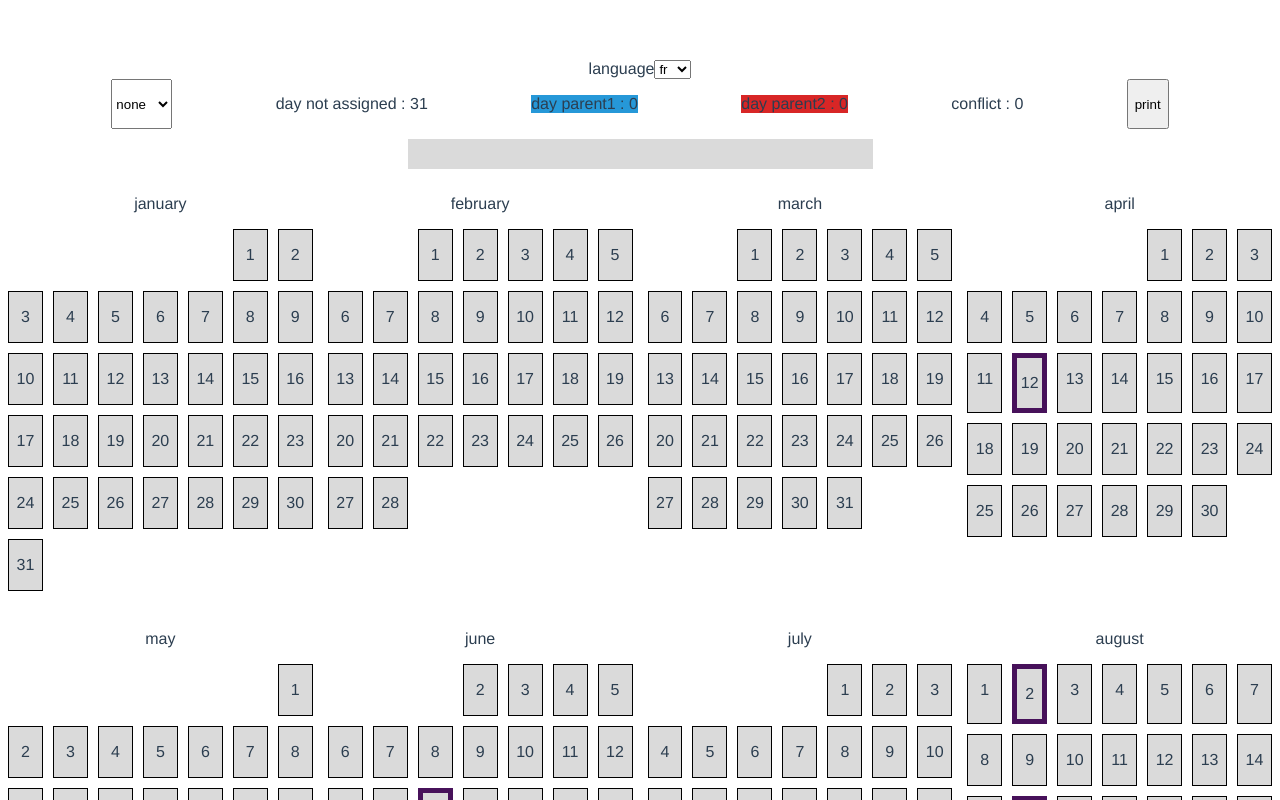
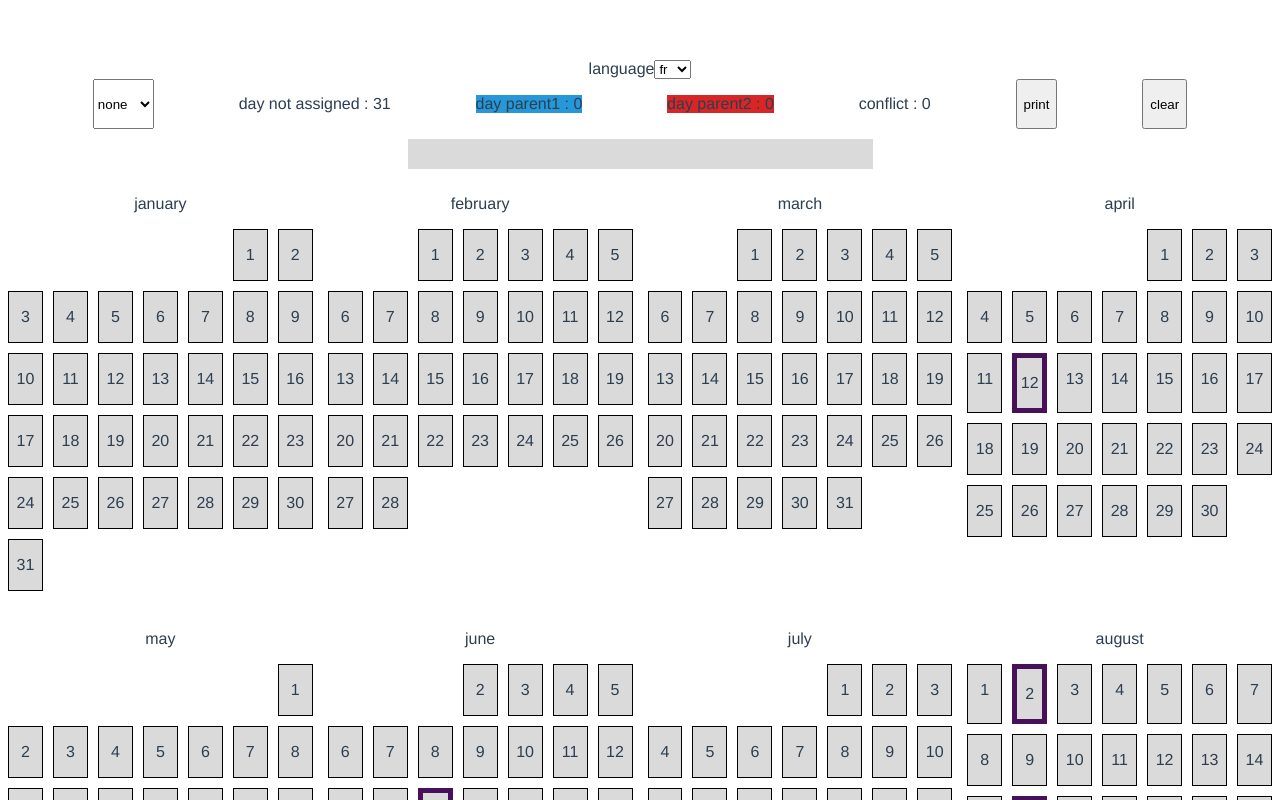
Before and after one commit to jeremybourqui/TBCalendrier, a Vue app: page / in a window 1280 px wide. Shown: the top 800 px of the page. Built offline with nearby package versions, Linux system fonts and the light colour scheme.

Commit message:
add clear functionnality

```diff
--- a/src/App.vue
+++ b/src/App.vue
@@ -1,5 +1,5 @@
 <script setup>
-import { ref, watchEffect } from "vue";
+import { ref, watchEffect, onMounted } from "vue";
 import Count from "./components/Count.vue";
 import DayShortcut from "./components/DayShortcut.vue";
 import { year } from "./assets/year.js";
@@ -25,6 +25,21 @@
 
 //print
 let print = () => window.print();
+
+let clear = ref(false);
+
+//define a function to assign clear to false and then to true after a while
+let clearDay = () => {
+  clear.value = false;
+  neutralDay.value = 0;
+  parent1Day.value = 0;
+  parent2Day.value = 0;
+  conflict.value = 0;
+
+  setTimeout(() => {
+    clear.value = true;
+  }, 10);
+};
 
 //update the selected day
 let updateDayState = (newState, dayClicked, monthNumber) => {
@@ -64,11 +79,7 @@
 });
 
 
-
-
-// localStorage.clear();
 // a loop that goes through each day of year
-
 
 let updateYear = () => {
   for (let i = 0; i < year.months.length; i++) {
@@ -82,7 +93,7 @@
 };
 
 if(localStorage.length === 0) {
-  console.log(localStorage.length);;
+  // console.log(localStorage.length);;
   updateYear();
 } else {
   console.log('plein');;
@@ -119,6 +130,7 @@
     </p>
     <p>{{ t("conflict") }} : {{ conflict }}</p>
     <button class="print" @click="print()">{{ t("print") }}</button>
+    <button class="print" @click="clearDay()">{{ t("clear") }}</button>
   </div>
   <Count
     :neutral-day="neutralDay"
@@ -148,6 +160,7 @@
           <div class="month">
             <template v-for="(day, indexDay) in month.days">
               <DayShortcut
+                :clear="clear"
                 :day-number="month.days[indexDay].day"
                 :month-number="parseInt(month.id)"
                 :selected-parent="selectedParent"
@@ -231,6 +244,7 @@
   "de": {
     "language": "Sprache",
     "print": "Drucken",
+    "clear": "Löschen",
     "day parent1": "Tag Parent 1",
     "day parent2": "Tag Parent 2",
     "day not assigned": "Tag nicht zugewiesen",
@@ -254,6 +268,7 @@
   "fr": {
     "language": "langue",
     "print": "Imprimer",
+    "clear": "Effacer",
     "day parent1": "Parent 1",
     "day parent2": "Parent 2",
     "day not assigned": "Jour non attribué",
--- a/src/components/DayShortcut.vue
+++ b/src/components/DayShortcut.vue
@@ -1,5 +1,5 @@
 <script setup>
-import { onBeforeMount, ref, toRefs } from "vue";
+import { ref, toRefs, watch } from "vue";
 
 const props = defineProps({
   dayNumber: Number,
@@ -8,6 +8,7 @@
   isHoliday: Boolean,
   isDisplayed: Boolean,
   state: String,
+  clear: Boolean
 });
 
 const { dayNumber } = toRefs(props);
@@ -15,7 +16,8 @@
 const { selectedParent } = toRefs(props);
 const { isHoliday } = toRefs(props);
 const { isDisplayed } = toRefs(props);
-const { state } = toRefs(props);
+let { state } = toRefs(props);
+let { clear } = toRefs(props);
 
   let colorDay = ref("");
   let storedState = localStorage.getItem((`year.months[${monthNumber.value}].days[${dayNumber.value}]`));
@@ -24,19 +26,35 @@
     colorDay.value = jsonState.state;
   };
 
+watch(() => props.clear, (clear, prevClear) => {
+  clearDay();
 
-console.log(colorDay.value);
+  // localStorage.clear();
+})
+
+let clearDay = () => {
+  // localStorage.removeItem((`year.months[${monthNumber.value}].days[${dayNumber.value}]`));
+  localStorage.setItem(
+        `year.months[${monthNumber.value}].days[${dayNumber.value}]`,
+        JSON.stringify({
+          day: dayNumber.value,
+          state: "neutral",
+          holiday: true,
+          activity: false,
+          displayed: true,
+        }));
+  colorDay.value = "";
+};
 
 const emit = defineEmits(["stateChange"]);
 
-function toggleColor() {
+let toggleColor = () => {
   storedState = localStorage.getItem((`year.months[${monthNumber.value}].days[${dayNumber.value}]`));
   jsonState = JSON.parse(storedState);
-  colorDay.value = jsonState.state;
+  if (jsonState !== null) {
+    colorDay.value = jsonState.state;
+  };
 
-
-  console.log(jsonState.state);
-  // console.log(`year.months[${monthNumber.value}].days[${dayNumber.value}]`);
   if (colorDay.value === "neutral" || colorDay.value === "") {
     if (selectedParent.value === 1) {
       colorDay.value = "parent1";
```
